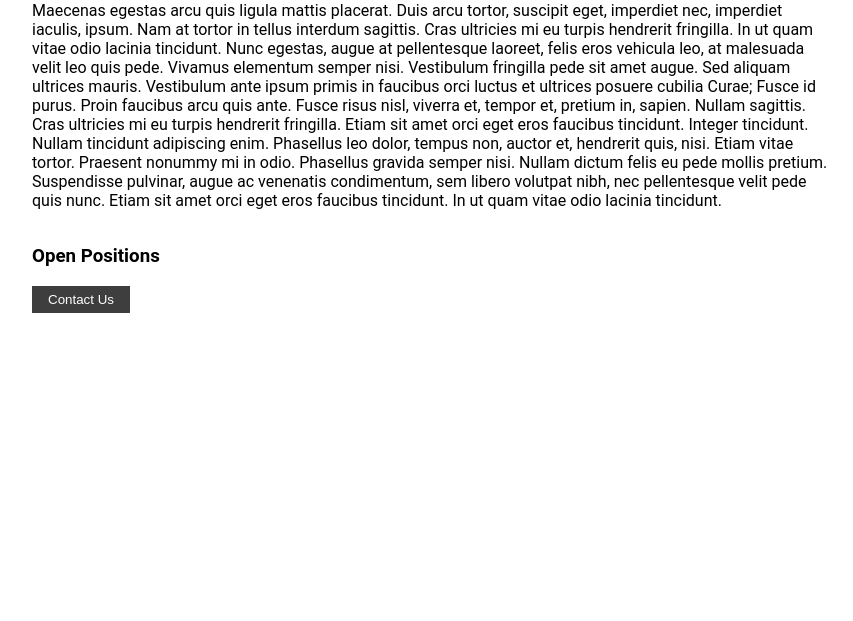
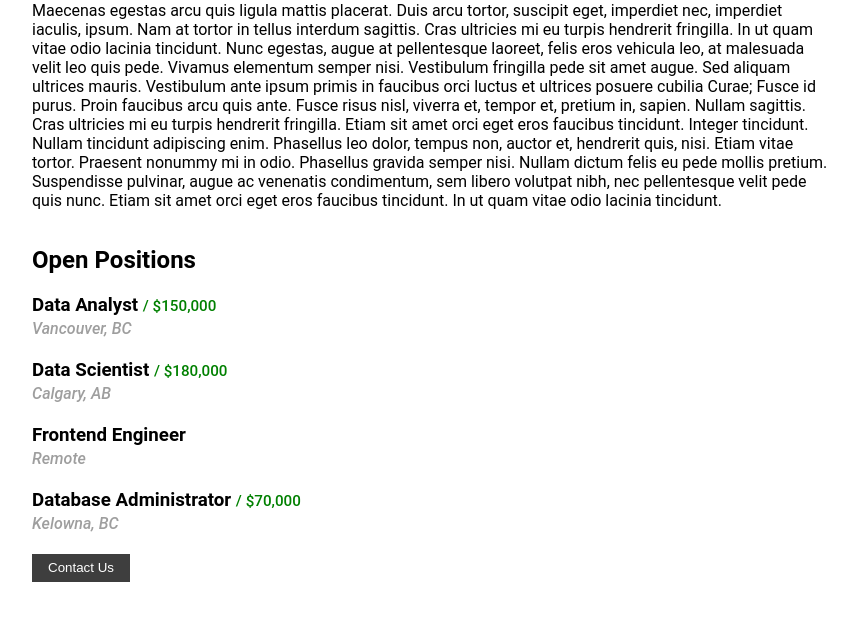
Before and after one commit to rindoshingen/Python-with-Flask, a Flask app: page / in a window 1280 px wide. Shown: the part 146-767 px from the top of the page, without its empty margins (208-1061 px from the left). Run offline with Flask 3, Linux system fonts and the light colour scheme.

Commit message:
Updated styles; added Jobs, looped through jobs; added if statement condition.

```diff
--- a/app.py
+++ b/app.py
@@ -2,11 +2,32 @@ from flask import Flask, render_template
 
 app = Flask(__name__)
 
+JOBS = [{
+    'id': 1,
+    'title': 'Data Analyst',
+    'location': 'Vancouver, BC',
+    'salary': '$150,000'
+}, {
+    'id': 2,
+    'title': 'Data Scientist',
+    'location': 'Calgary, AB',
+    'salary': '$180,000'
+}, {
+    'id': 3,
+    'title': 'Frontend Engineer',
+    'location': 'Remote'
+}, {
+    'id': 4,
+    'title': 'Database Administrator',
+    'location': 'Kelowna, BC',
+    'salary': '$70,000'
+}]
+
 
 @app.route('/')
 def hello_world():
-  return render_template('home.html')
+    return render_template('home.html', jobs=JOBS)
 
 
 if __name__ == '__main__':
-  app.run(host='0.0.0.0', debug=True)
+    app.run(host='0.0.0.0', debug=True)
--- a/templates/home.html
+++ b/templates/home.html
@@ -29,6 +29,23 @@
       font-size: 2rem;
     }
 
+    .jobs-list {
+
+      .salary {
+        font-size: 0.95rem;
+        font-weight: 500;
+        color: green;
+      }
+
+      & h4 {
+        margin-top: -1rem;
+        font-wfont: style;
+        font-style: italic;
+        font-weight: 500;
+        color: #9e9e9e;
+      }
+    }
+
     .job-button {
       background-color: #3e3e3e;
       padding: 0.4rem 1rem;
@@ -57,7 +74,7 @@
       Phasellus gravida semper nisi. Nullam dictum felis eu pede mollis pretium. Suspendisse pulvinar, augue ac venenatis condimentum, sem libero volutpat nibh, nec pellentesque velit pede quis nunc. Etiam sit amet orci eget eros faucibus tincidunt. In ut quam vitae odio lacinia tincidunt.</p>
       <div class="jobs-container">
         <div class="jobs-inner">
-          <h3>Open Positions</h3>
+          <h2>Open Positions</h2>
           <div class="jobs-list">
             {% for job in jobs %}
               {% include 'jobitem.html' %}
--- /dev/null
+++ b/templates/jobitem.html
@@ -0,0 +1,9 @@
+<div>
+	<h3>
+		{{job['title']}}
+		{% if 'salary' in job %}
+			<span class="salary">/ {{job['salary']}}</span>
+		{% endif %}
+	</h3>
+	<h4>{{job['location']}}</h4>
+</div>
```
